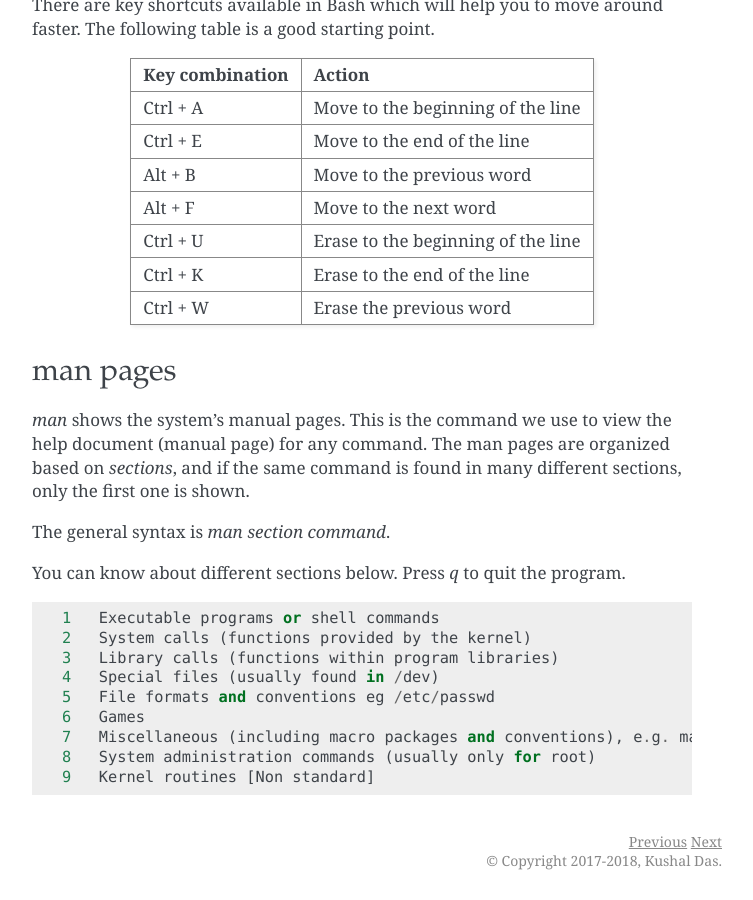
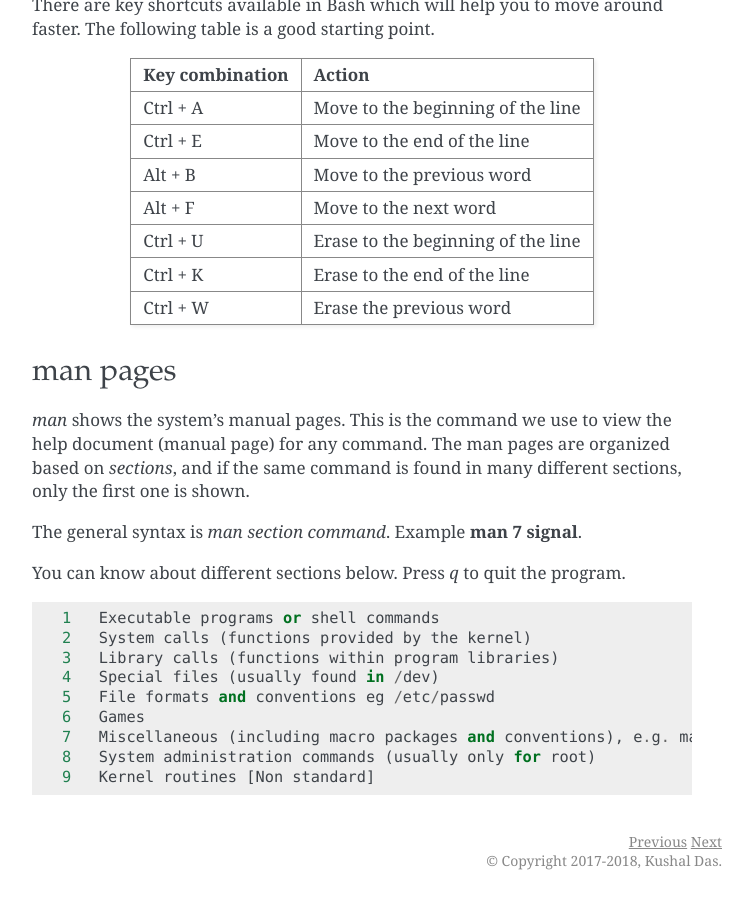
Before and after one commit to kushaldas/lym, a Sphinx documentation site: the page built from docs/startingcommands.rst, in a window 1280 px wide and 900 px high, scrolled down 7651 px. Shown: the whole window, without its empty margins (388-1141 px from the left). Built offline with Sphinx 7.4.7, drawn with Linux system fonts in a browser that asks for light colours; a script that is not in the unit is left out.

Commit message:
Adds example man command

```diff
--- a/docs/startingcommands.rst
+++ b/docs/startingcommands.rst
@@ -407,7 +407,7 @@ view the help document (manual page) for any command. The man pages are
 organized based on *sections*, and if the same command is found in many
 different sections, only the first one is shown.
 
-The general syntax is *man section command*.
+The general syntax is *man section command*. Example **man 7 signal**.
 
 You can know about different sections below. Press *q* to quit the program.
 
```
